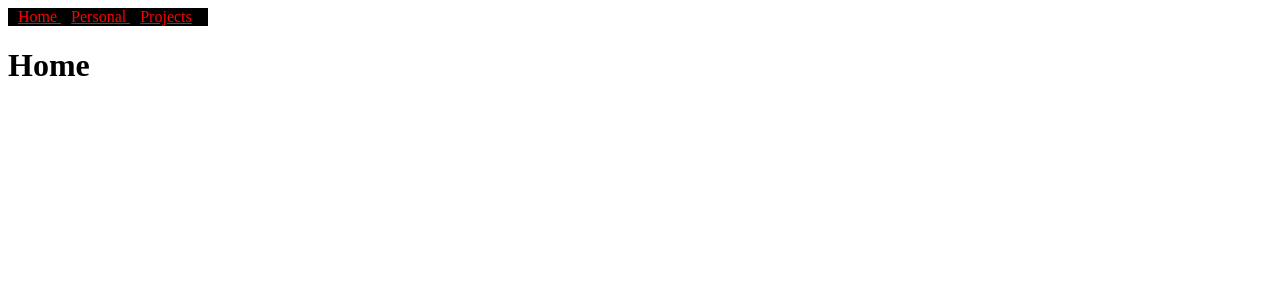
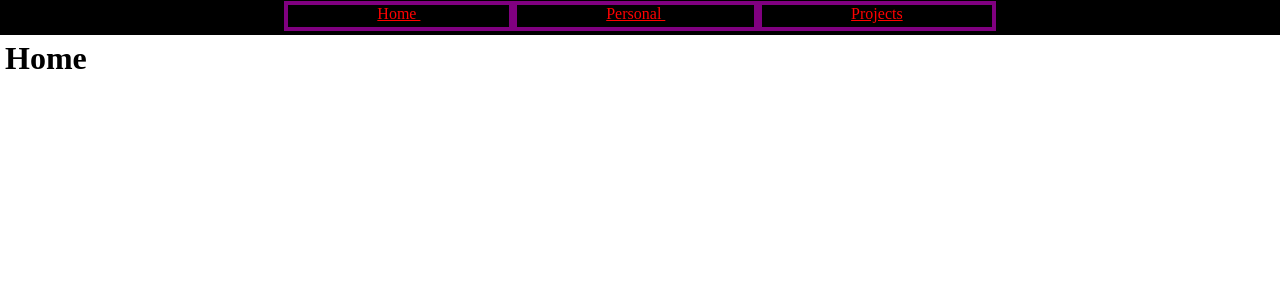
Before and after one commit to an0tv/an0tv.github.io, a Vue app: page / in a window 1280 px wide. Shown: the top 300 px of the page. Built offline with nearby package versions, Linux system fonts and the light colour scheme.

Commit message:
some more css styling

```diff
--- a/src/style.css
+++ b/src/style.css
@@ -1,17 +1,26 @@
-body, html, .app{
+body, html, .app, template, div{
     height: 100%;
+    margin: 0;
 }
 .top {
     color: red;
-    margin-left: 10px;
+    border: 4px solid purple;
+    padding: 0 7% 5px 7%;
+
 }
 .sidebar{
     margin: 0;
-    padding: 0;
-    width: 200px;
-    height: 100%;
+    padding: 5px;
+    width: auto;
+    height: 25px;
     overflow: auto;
     background-color: black;
+    margin-right: auto;
+    text-align: center;
+    position: relative;
+}
+h1{
+    margin:5px;
 }
 .sidebar div{
     padding: 8px;
```
